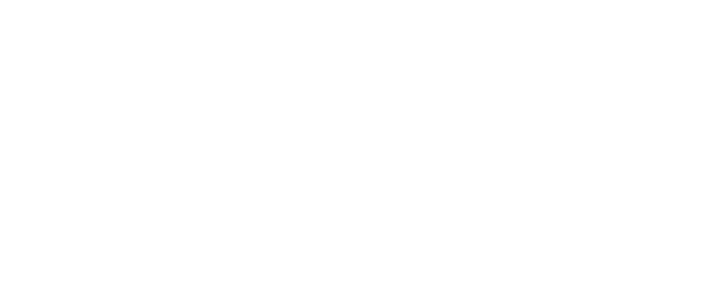
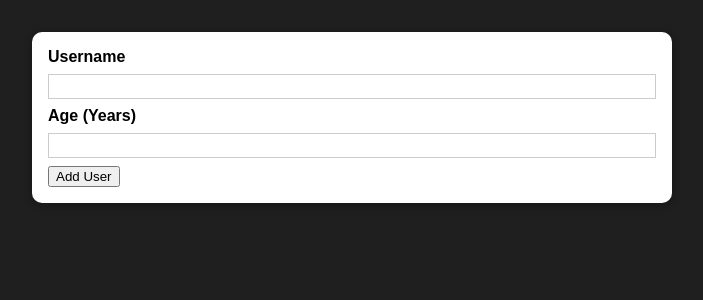
Before and after one commit to Santamaria-Alex/react-proj-3, a React (Create React App) app: page / in a window 1280 px wide. Shown: the top 300 px of the page, without its empty margins (288-991 px from the left). Built offline with nearby package versions, Linux system fonts and the light colour scheme.

Commit message:
created input form

```diff
--- a/src/App.js
+++ b/src/App.js
@@ -1,10 +1,11 @@
 import React from 'react';
+import AddUser from './components/Users/AddUser';
 
 
 function App() {
   return (
     <div>
-
+      <AddUser />
     </div>
   );
 }
--- /dev/null
+++ b/src/components/UI/Card.js
@@ -0,0 +1,14 @@
+import React from "react";
+import classes from './Card.module.css'
+
+const Card = props => {
+    // have to add {props.className} bc custom components, in this case Card cannot take normal react classes like div etc. so we have to call it in here so the custom component tag can accept className (inside AddUser.js)
+    return (
+        <div
+            className={`${classes.card} ${props.className}`}>
+            {props.children}
+        </div>
+    )
+};
+
+export default Card;
--- /dev/null
+++ b/src/components/UI/Card.module.css
@@ -0,0 +1,5 @@
+.card {
+    background: white;
+    box-shadow: 0 2px 8px rgba(0, 0, 0, 0.3);
+    border-radius: 10px;
+}
--- /dev/null
+++ b/src/components/Users/AddUser.js
@@ -0,0 +1,25 @@
+import React from "react";
+import Card from "../UI/Card";
+import classes from './AddUser.module.css';
+
+const AddUser = props => {
+
+    const addUserHandler = (event) => {
+        //in this case, preventDefault prevents the page from refreshing when submit button is clicked.
+        event.preventDefault();
+    }
+
+    return (
+        <Card className={classes.input}>
+            <form onSubmit={addUserHandler}>
+                <label htmlFor="username">Username</label>
+                <input type="text" id="username" />
+                <label htmlFor="age">Age (Years)</label>
+                <input id="age" type="number" />
+                <button type="submit">Add User</button>
+            </form>
+        </Card>
+    )
+};
+
+export default AddUser;
--- /dev/null
+++ b/src/components/Users/AddUser.module.css
@@ -0,0 +1,26 @@
+.input {
+    margin: 2rem auto;
+    padding: 1rem;
+    width: 90%;
+    max-width: 40rem;
+  }
+
+  .input label {
+    display: block;
+    font-weight: bold;
+    margin-bottom: 0.5rem;
+  }
+
+  .input input {
+    font: inherit;
+    display: block;
+    width: 100%;
+    border: 1px solid #ccc;
+    padding: 0.15rem;
+    margin-bottom: 0.5rem;
+  }
+
+  .input input:focus {
+    outline: none;
+    border-color: #4f005f;
+  }
--- a/src/index.css
+++ b/src/index.css
@@ -4,6 +4,7 @@
 
 html {
   font-family: sans-serif;
+  background: #1f1f1f;
 }
 
 body {
```
Also changed, not shown: 2 other files (tests, documents, lock files or other folders).
